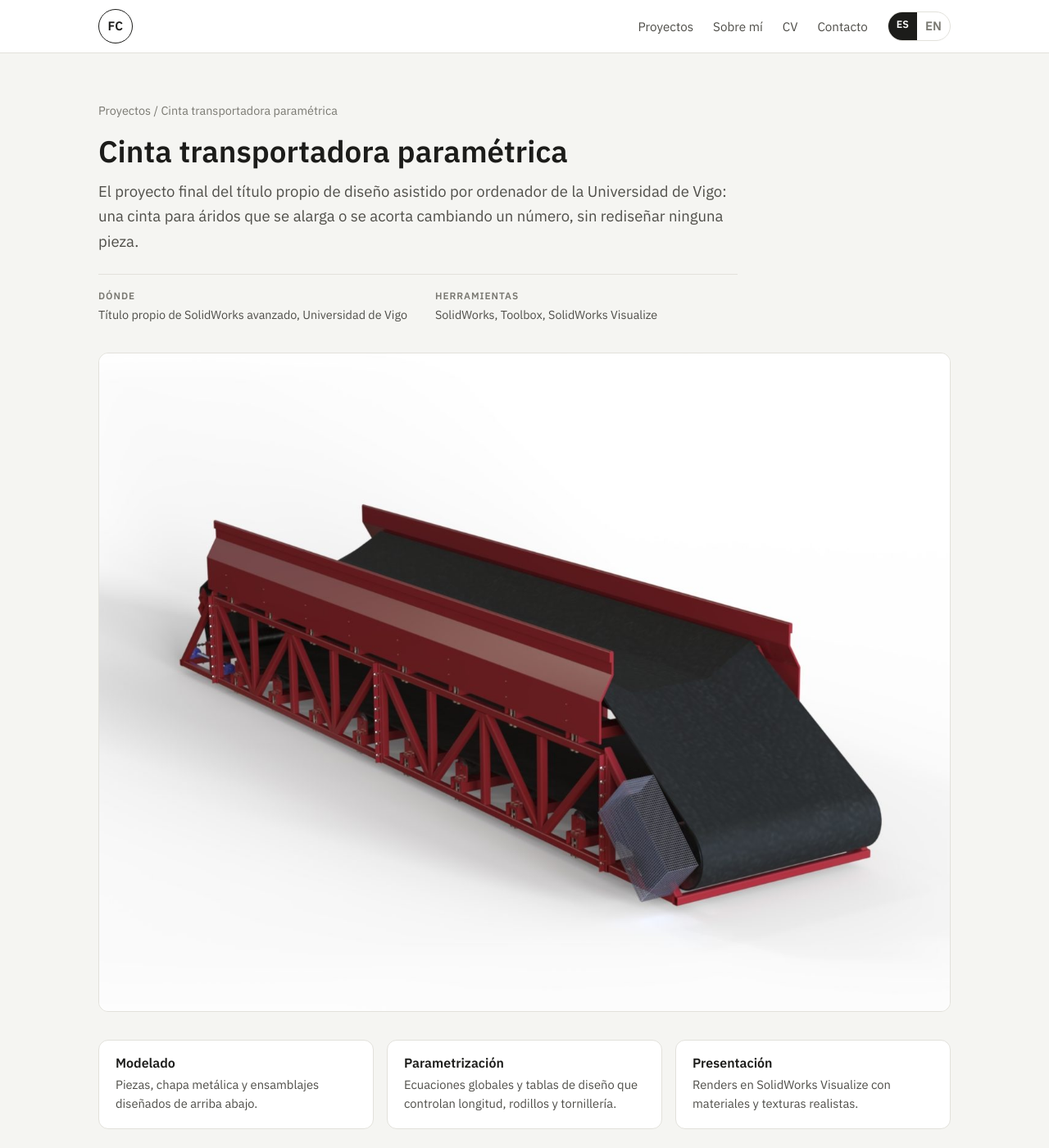
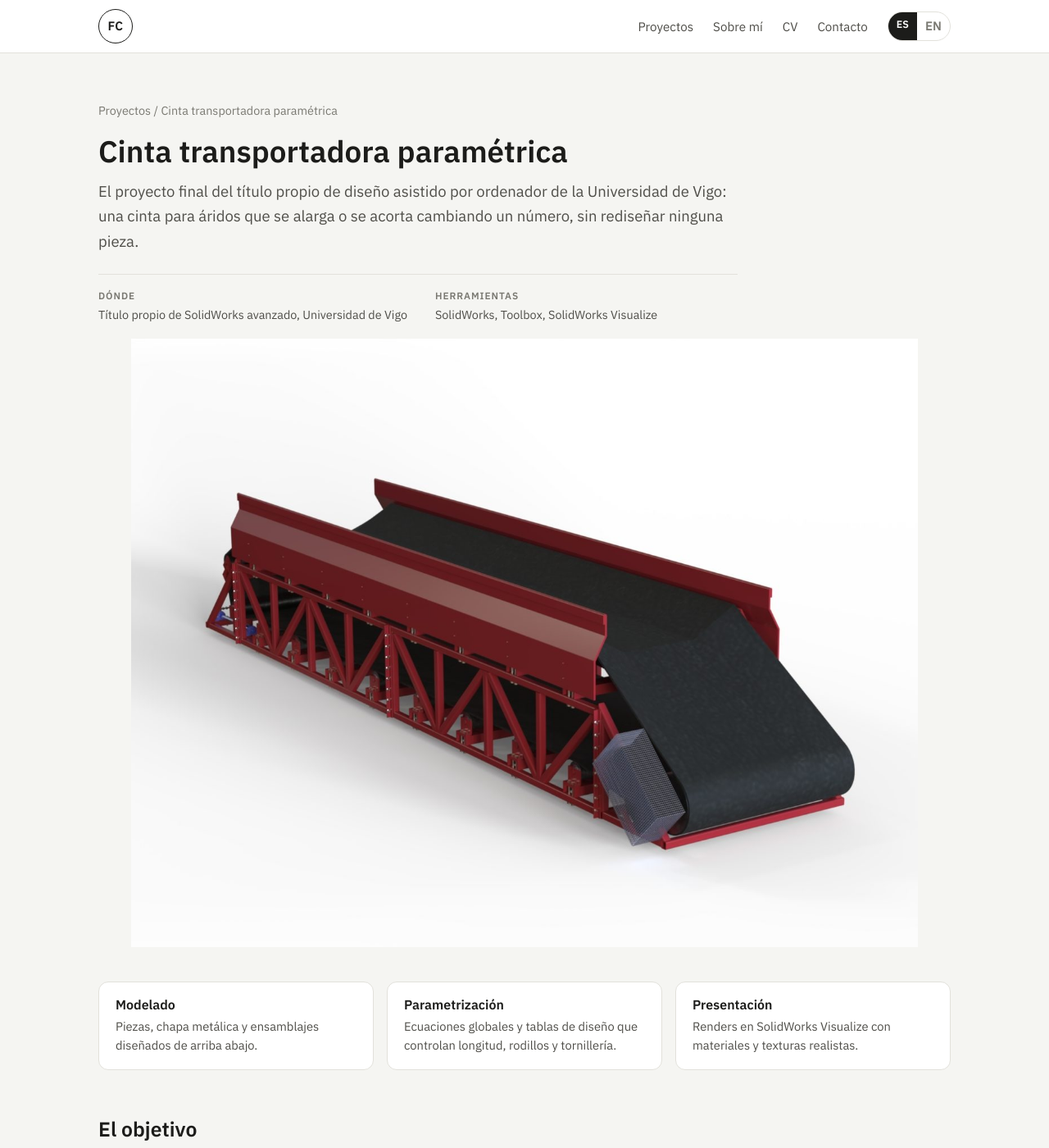
Before and after one commit to FabioCamposVillaverde/fabiocamposvillaverde.github.io, a Jekyll site: the page built from cinta-modular.md, in a window 1280 px wide and 1400 px high. Shown: the whole window at 82% size. Built offline with Jekyll 4.4.1, drawn with Linux system fonts in a browser that asks for light colours.

Commit message:
Margen de la imagen de cabecera: figure.fig le ganaba en especificidad
Co-Authored-By: Claude Opus 5.5 <noreply@anthropic.com>

```diff
--- a/_layouts/default.html
+++ b/_layouts/default.html
@@ -83,8 +83,8 @@
     .entradilla { font-size: 1.16rem; color: var(--tinta-2); margin: 0; }
     .datos { display: flex; flex-wrap: wrap; gap: 14px 34px; margin: 24px 0 0; padding: 16px 0 0; border-top: 1px solid var(--linea); font-size: .9rem; color: var(--tinta-2); }
     .datos div b { display: block; font-size: .74rem; color: var(--gris); text-transform: uppercase; letter-spacing: .08em; font-weight: 600; margin-bottom: 2px; }
-    .portada { margin: 34px 0 10px; }
-    .portada img { width: 100%; display: block; border-radius: 12px; border: 1px solid var(--linea); background: var(--papel); }
+    figure.fig.portada { margin: 34px 0 10px; }
+    figure.fig.portada img { width: 100%; display: block; border-radius: 12px; border: 1px solid var(--linea); background: var(--papel); }
 
     .habilidades { display: grid; grid-template-columns: repeat(auto-fit, minmax(230px, 1fr)); gap: 16px; margin: 34px 0 10px; }
     .hab { background: var(--papel); border: 1px solid var(--linea); border-radius: 12px; padding: 18px 20px; }
```
